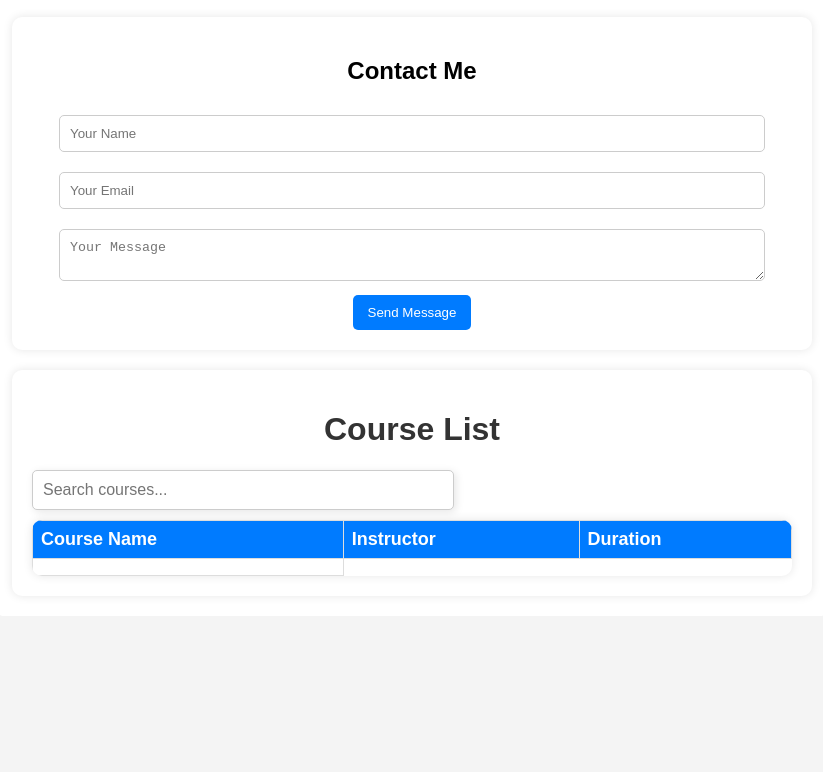
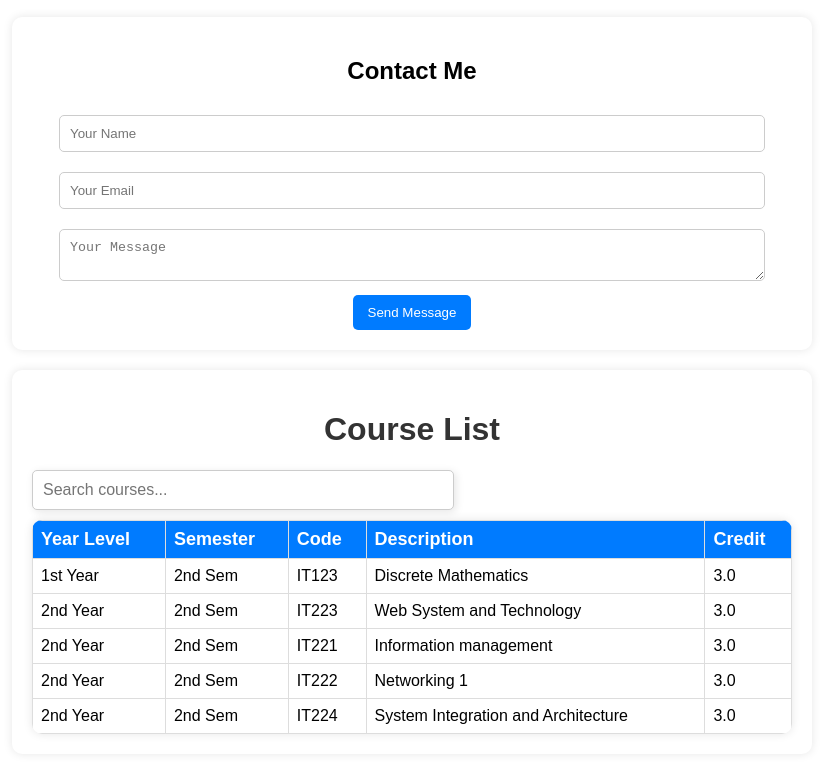
Before and after one commit to marcivan04/mp_search1, a plain HTML site: page index.html in a window 1280 px wide. Shown: the part 1142-1914 px from the top of the page, without its empty margins (228-1051 px from the left). Before the commit the page ends 1758 px from the top, so only its background shows below. Drawn offline with Linux system fonts and the light colour scheme; a script that the page names is missing.

Commit message:
Update index.html

```diff
--- a/index.html
+++ b/index.html
@@ -64,14 +64,49 @@
         <table id="courseTable">
             <thead>
                 <tr>
-                    <th>Course Name</th>
-                    <th>Instructor</th>
-                    <th>Duration</th>
+                    <th>Year Level</th>
+                    <th>Semester</th>
+                    <th>Code</th>
+                    <th>Description</th>
+                    <th>Credit</th>
                 </tr>
             </thead>
             <tbody>
-               <td></td>
+               <td>1st Year</td>
+               <td>2nd Sem</td>
+               <td>IT123</td>
+               <td>Discrete Mathematics</td>
+               <td>3.0</td>
             </tbody>
+            <tbody>
+                <td>2nd Year</td>
+                <td>2nd Sem</td>
+                <td>IT223</td>
+                <td>Web System and Technology</td>
+                <td>3.0</td>
+             </tbody>
+             <tbody>
+                <td>2nd Year</td>
+                <td>2nd Sem</td>
+                <td>IT221</td>
+                <td>Information management</td>
+                <td>3.0</td>
+             </tbody>
+             <tbody>
+                <td>2nd Year</td>
+                <td>2nd Sem</td>
+                <td>IT222</td>
+                <td>Networking 1</td>
+                <td>3.0</td>
+             </tbody>
+             <tbody>
+                <td>2nd Year</td>
+                <td>2nd Sem</td>
+                <td>IT224</td>
+                <td>System Integration and Architecture</td>
+                <td>3.0</td>
+
+             </tbody>
         </table>
     </div>
 
```
